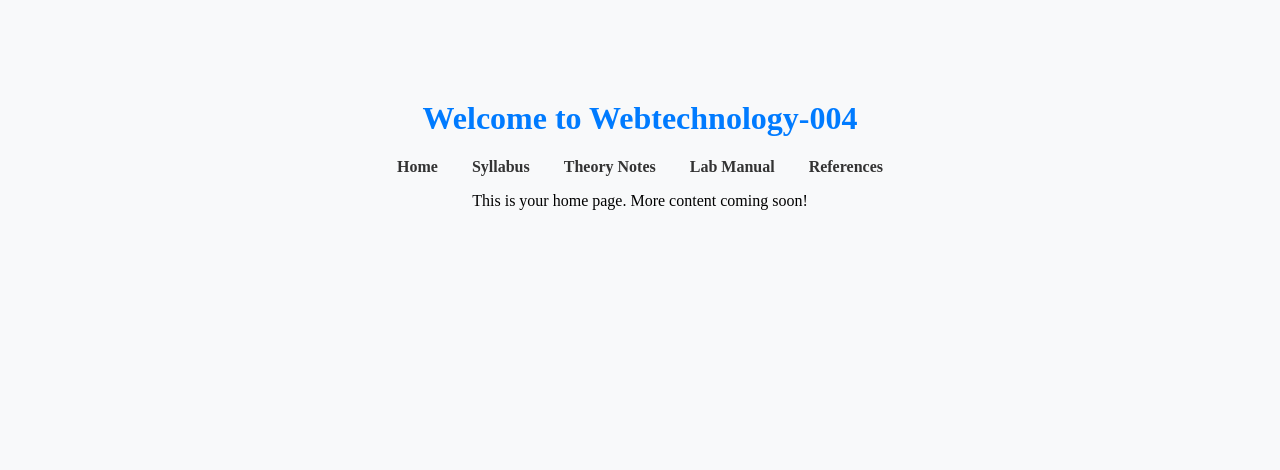
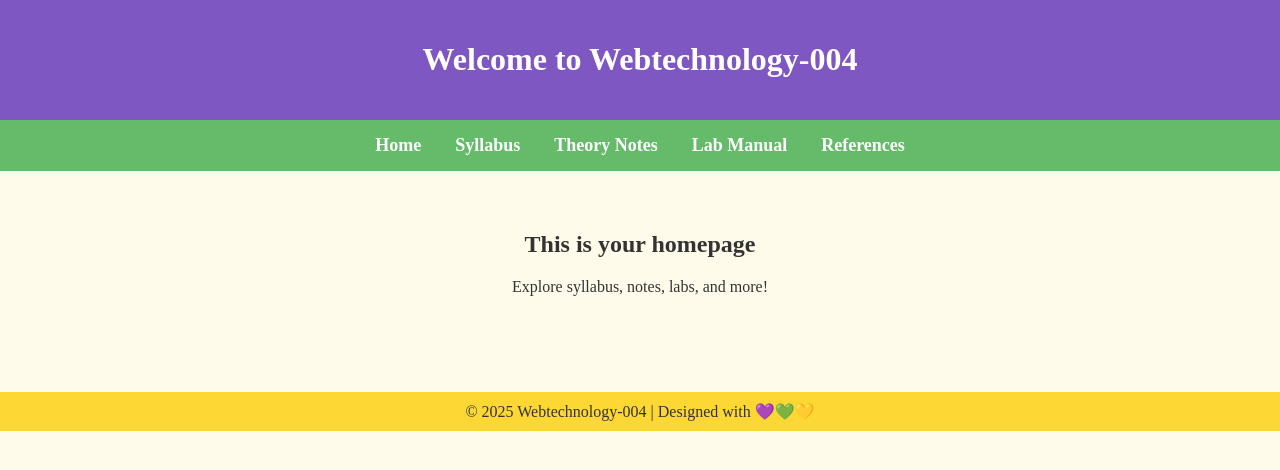
Before and after one commit to Abinaya3006/Webtechnology-004, a plain HTML site: page index.html in a window 1280 px wide. Drawn offline with Linux system fonts and the light colour scheme.

Commit message:
Update index.html

```diff
--- a/index.html
+++ b/index.html
@@ -2,30 +2,19 @@
 <html lang="en">
 <head>
   <meta charset="UTF-8">
-    <title>Webtechnology-004</title>
+  <title>Home | Webtechnology-004</title>
   <style>
-        body {
-            font-family: Times New Roman, serif;
-            text-align: center;
-            margin-top: 100px;
-            background-color: #f8f9fa;
-        }
-        h1 {
-            color: #007bff;
-        }
-        nav a {
-            margin: 0 15px;
-            text-decoration: none;
-            font-weight: bold;
-            color: #333;
-        }
-        nav a:hover {
-            color: #ff4081;
-        }
+    body { margin: 0; font-family: "Times New Roman"; background: #fffbea; color: #333; }
+    header { background: #7e57c2; color: white; padding: 20px; text-align: center; }
+    nav { background: #66bb6a; padding: 15px; text-align: center; }
+    nav a { color: white; margin: 0 15px; text-decoration: none; font-weight: bold; font-size: 18px; }
+    nav a:hover { color: #fdd835; }
+    main { padding: 40px 20px; text-align: center; }
+    footer { margin-top: 40px; background: #fdd835; padding: 10px; text-align: center; color: #333; }
   </style>
 </head>
 <body>
-    <h1>Welcome to Webtechnology-004</h1>
+  <header><h1>Welcome to Webtechnology-004</h1></header>
   <nav>
     <a href="index.html">Home</a>
     <a href="syllabus.html">Syllabus</a>
@@ -33,6 +22,10 @@
     <a href="lab.html">Lab Manual</a>
     <a href="references.html">References</a>
   </nav>
-    <p>This is your home page. More content coming soon!</p>
+  <main>
+    <h2>This is your homepage</h2>
+    <p>Explore syllabus, notes, labs, and more!</p>
+  </main>
+  <footer>&copy; 2025 Webtechnology-004 | Designed with 💜💚💛</footer>
 </body>
 </html>
```
Lines whose indentation alone changed are shown as unchanged.
